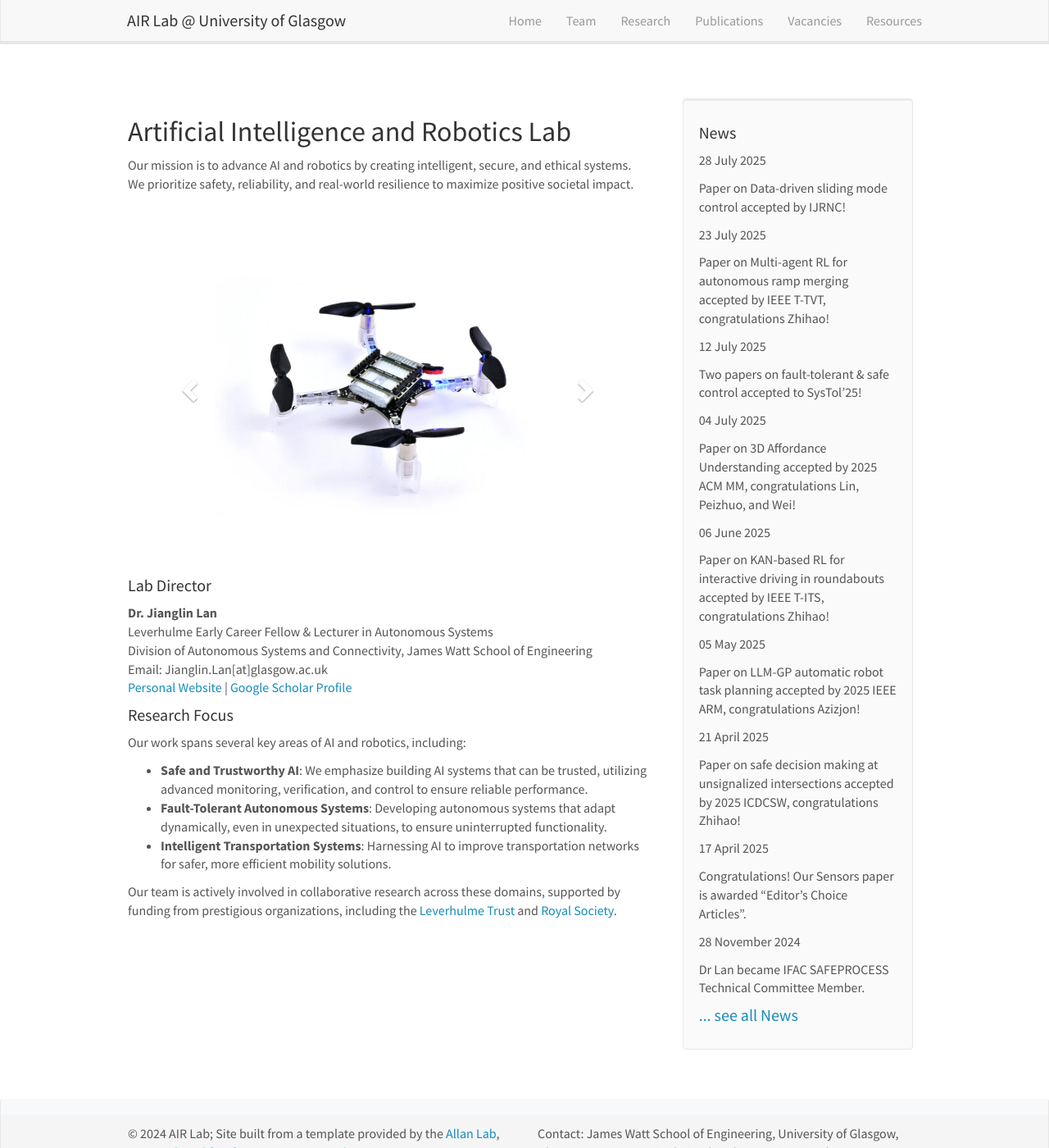
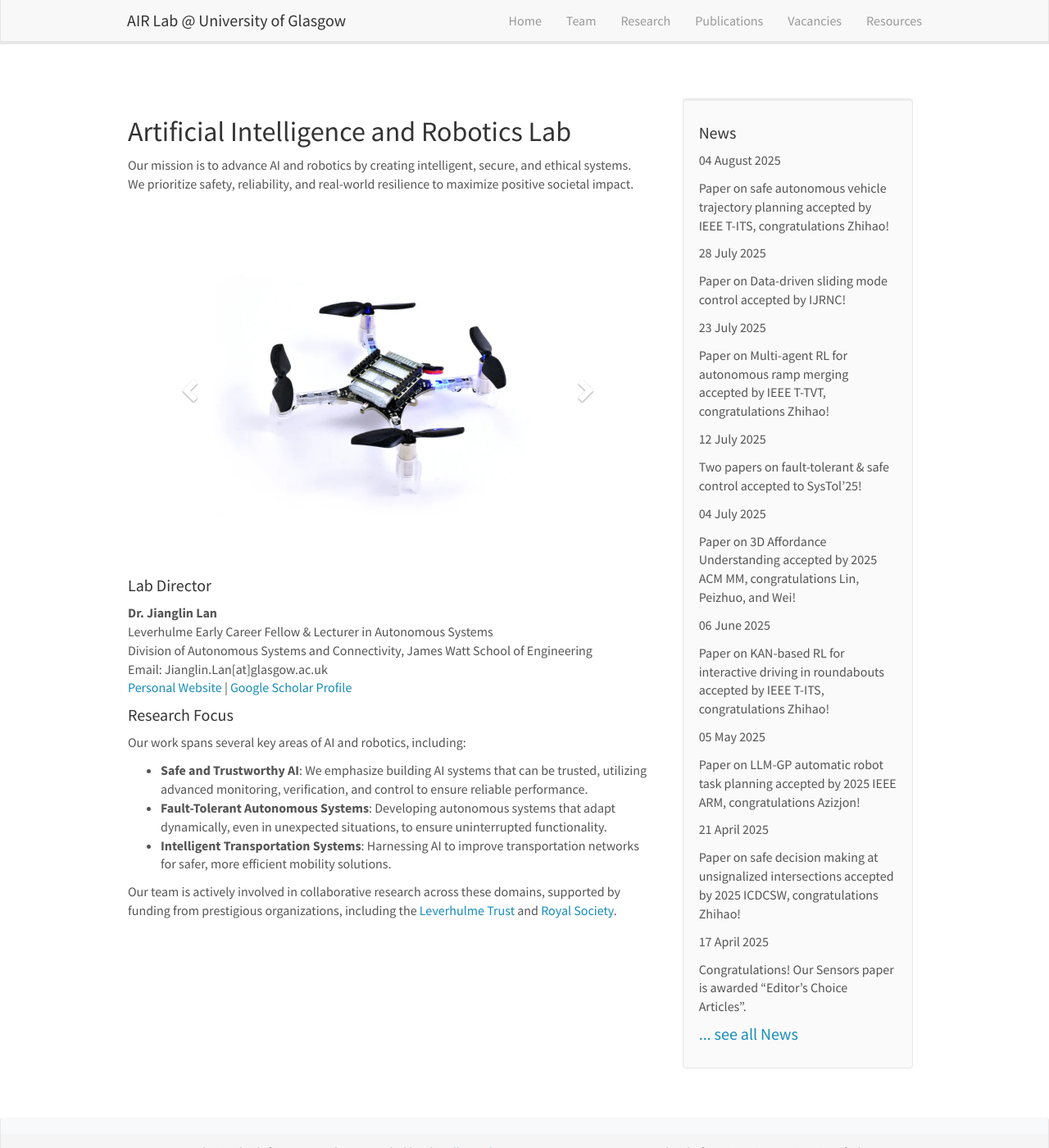
Before and after one commit to AIR-Lan/AIR-Lab, a Jekyll site: the page built from _pages/home.md, in a window 1280 px wide and 1400 px high. Shown: the whole window at 82% size. Built offline with Jekyll 4.4.1, drawn with Linux system fonts in a browser that asks for light colours; nearby versions of some CDN libraries.

Commit message:
Update news.yml

```diff
--- a/_data/news.yml
+++ b/_data/news.yml
@@ -1,3 +1,6 @@
+- date: 04 August 2025
+  headline: Paper on safe autonomous vehicle trajectory planning accepted by IEEE T-ITS, congratulations Zhihao!
+
 - date: 28 July 2025
   headline: Paper on Data-driven sliding mode control accepted by IJRNC!
 
```
